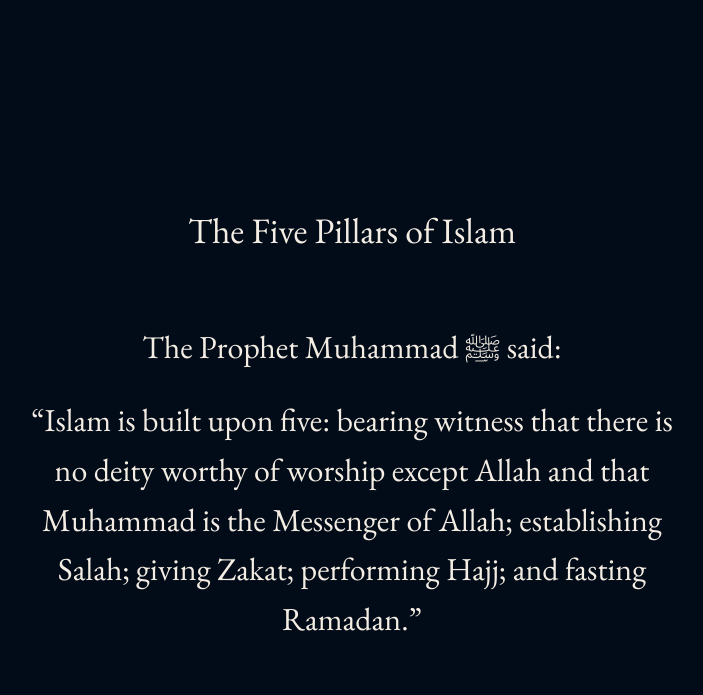
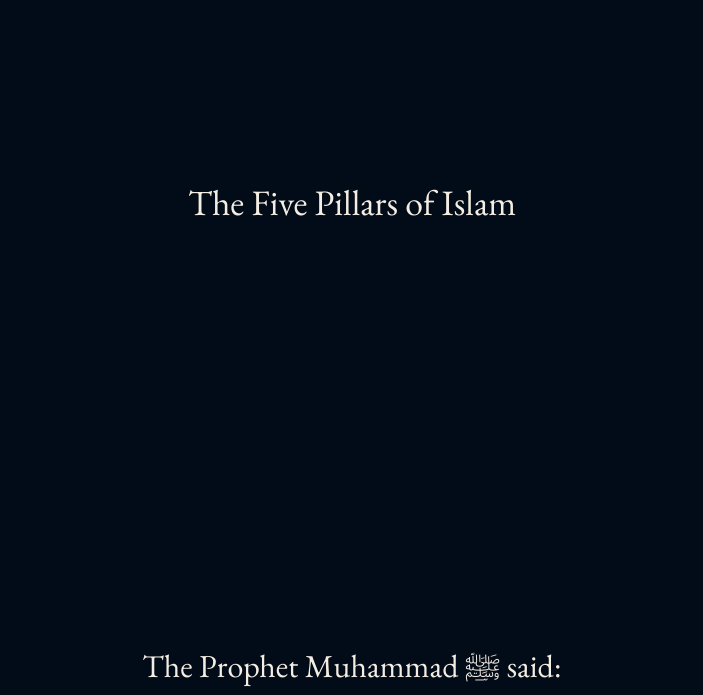
Before and after one commit to zaynabaaay/Salah, a plain HTML site: page index.html in a window 1280 px wide. Shown: the part 2397-3092 px from the top of the page, without its empty margins (288-991 px from the left). Drawn offline with Linux system fonts and the light colour scheme.

Commit message:
Separate subsection headings into shared half-viewport introductions

```diff
--- a/index.html
+++ b/index.html
@@ -4,7 +4,7 @@
   <meta charset="UTF-8" />
   <meta name="viewport" content="width=device-width, initial-scale=1.0" />
   <title>When Salah Comes Last</title>
-  <link rel="stylesheet" href="styles.css?v=subsection-spacing-1" />
+  <link rel="stylesheet" href="styles.css?v=subsection-intro-1" />
   <script src="presentation.js?v=cloud-scroll-1" defer></script>
 </head>
 <body>
@@ -50,8 +50,10 @@
     </section>
 
     <section class="reading-section" aria-labelledby="pillars-title">
+      <div class="subsection-intro">
+        <h3 class="subsection-title" id="pillars-title">The Five Pillars of Islam</h3>
+      </div>
       <div class="content-group">
-        <h3 class="subsection-title" id="pillars-title">The Five Pillars of Islam</h3>
         <p class="content-text">The Prophet Muhammad ﷺ said:</p>
         <blockquote class="content-text" cite="https://sunnah.com/bukhari:8">“Islam is built upon five: bearing witness that there is no deity worthy of worship except Allah and that Muhammad is the Messenger of Allah; establishing Salah; giving Zakat; performing Hajj; and fasting Ramadan.”</blockquote>
       </div>
@@ -65,8 +67,10 @@
     </section>
 
     <section class="reading-section" aria-labelledby="command-title">
+      <div class="subsection-intro">
+        <h3 class="subsection-title" id="command-title">What Does It Mean to Establish Salah?</h3>
+      </div>
       <div class="content-group">
-        <h3 class="subsection-title" id="command-title">What Does It Mean to Establish Salah?</h3>
         <p class="content-text">Allah says:</p>
         <blockquote class="verse-quotation" cite="https://quran.com/2/43">
           <p class="arabic-verse" lang="ar" dir="rtl">وَأَقِيمُوا الصَّلَوٰةَ وَءَاتُوا الزَّكَوٰةَ وَارْكَعُوا مَعَ الرَّاكِعِينَ</p>
@@ -83,8 +87,10 @@
     </section>
 
     <section class="reading-section" aria-labelledby="why-title">
+      <div class="subsection-intro">
+        <h3 class="subsection-title" id="why-title">Why Do We Pray?</h3>
+      </div>
       <div class="content-group">
-        <h3 class="subsection-title" id="why-title">Why Do We Pray?</h3>
         <p class="content-text">When Allah spoke to Musa (عليه السلام), He said:</p>
         <blockquote class="verse-quotation" cite="https://quran.com/20/14">
           <p class="arabic-verse" lang="ar" dir="rtl">إِنَّنِي أَنَا اللَّهُ لَا إِلَٰهَ إِلَّا أَنَا فَاعْبُدْنِي وَأَقِمِ الصَّلَاةَ لِذِكْرِي</p>
--- a/styles.css
+++ b/styles.css
@@ -137,6 +137,13 @@ body {
   position: relative;
   color: #F4EDE3;
 }
+.subsection-intro {
+  min-height: 50svh;
+  display: grid;
+  place-items: center;
+  text-align: center;
+  padding: 48px 24px;
+}
 .content-group {
   min-height: 100svh;
   display: grid;
@@ -192,7 +199,6 @@ body {
 .subsection-title {
   font-size: clamp(1.8rem, 2.8vw, 2.6rem);
   line-height: 1.15;
-  padding-block: clamp(24px, 6svh, 64px);
 }
 .content-heading {
   font-family: "EB Garamond", serif;
```
